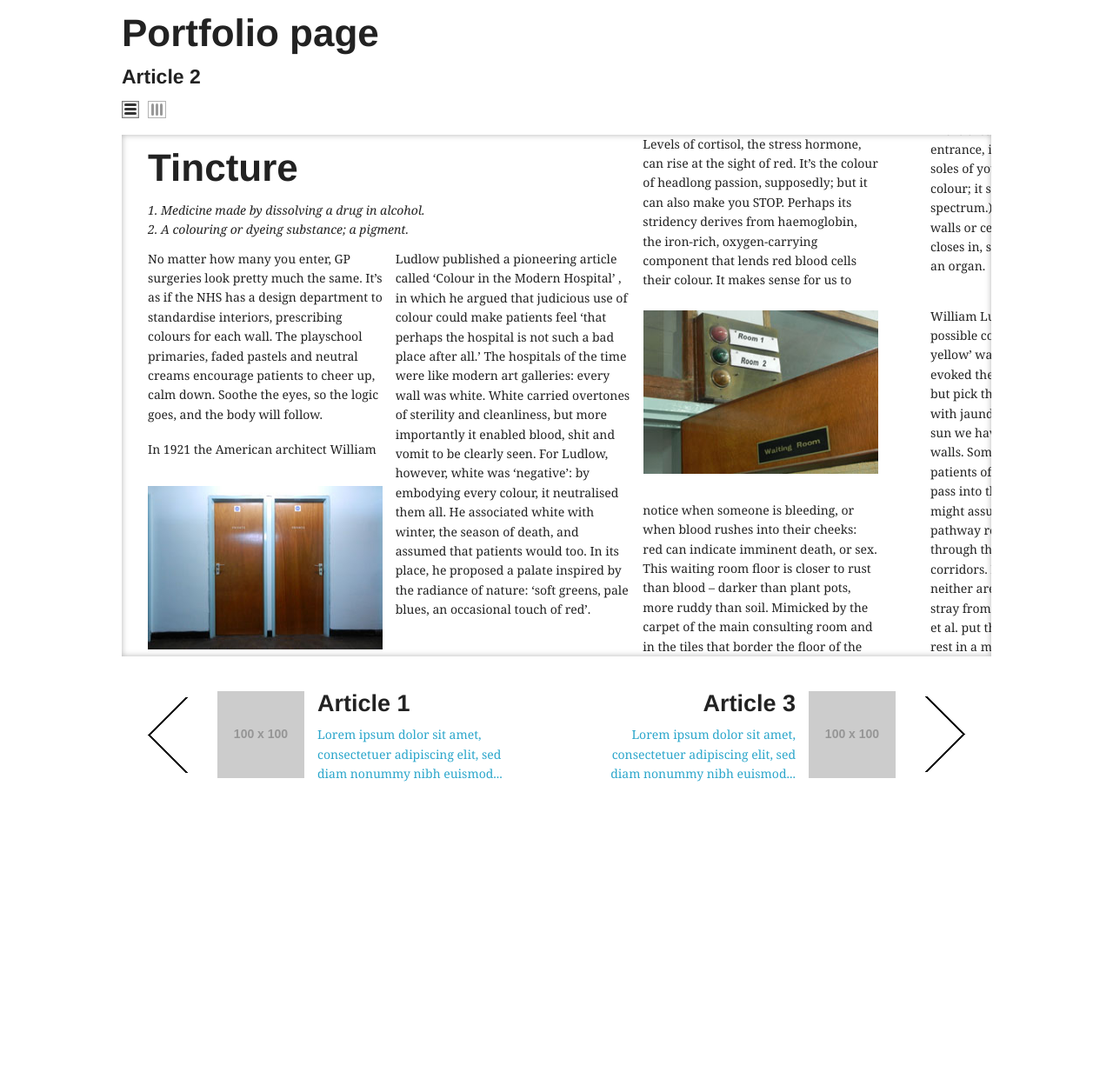
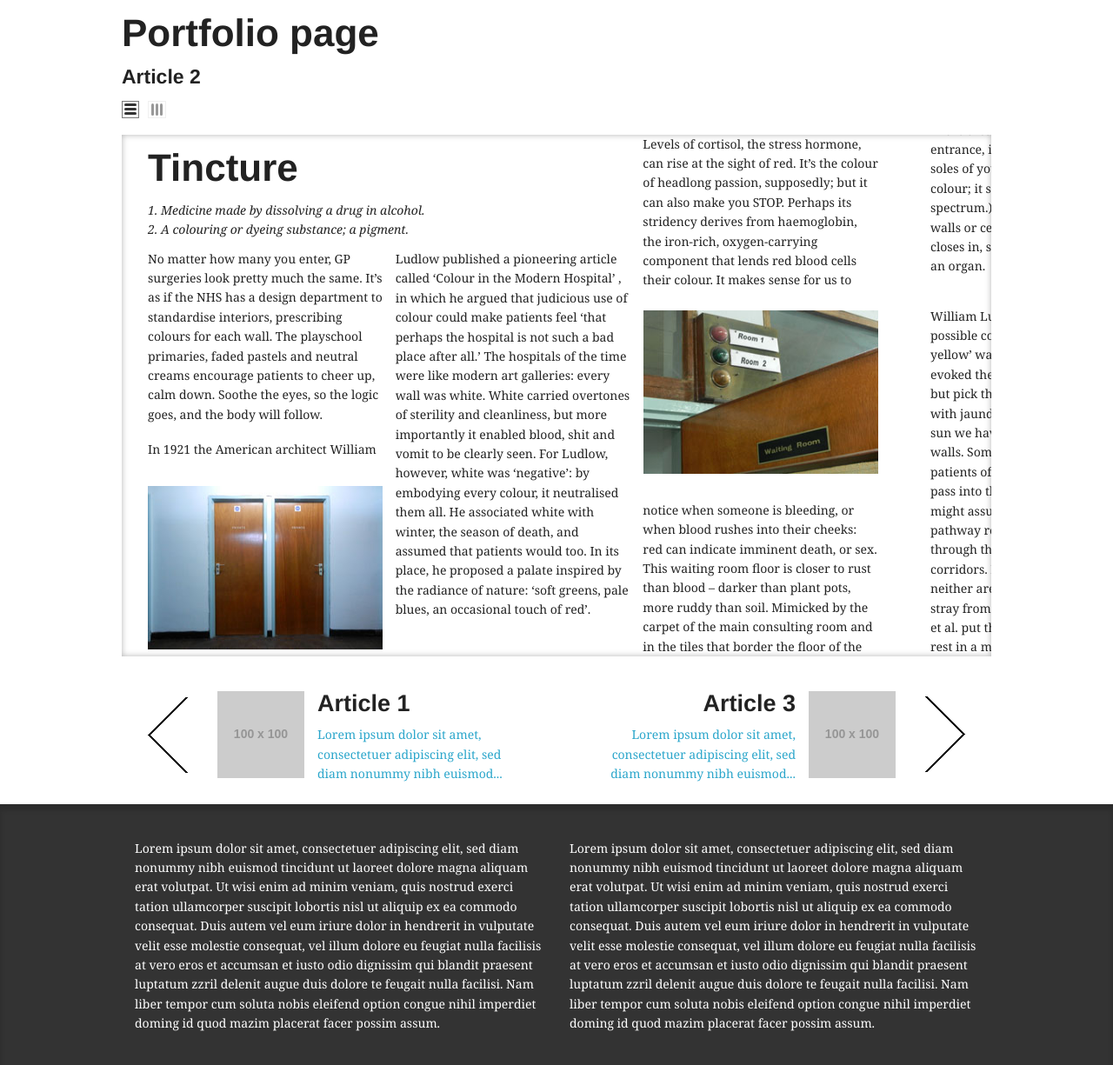
Before and after one commit to daveymoores/article_display, a plain HTML site: page index_layout-1.html in a window 1280 px wide. Shown: the whole page at 87% size. Before the commit the page ends 925 px from the top, so only its background shows below. Drawn offline with Linux system fonts and the light colour scheme; placeholder pictures from the web are drawn by us.

Commit message:
more bits, footer etc..

```diff
--- a/index_layout-1.html
+++ b/index_layout-1.html
@@ -123,8 +123,25 @@
 			</div>
 		</div>
 
+	</div>
 
-	</div>
+	<footer>
+
+		<div class="row" id="footer">
+
+			<div class="six columns">
+
+			<p>Lorem ipsum dolor sit amet, consectetuer adipiscing elit, sed diam nonummy nibh euismod tincidunt ut laoreet dolore magna aliquam erat volutpat. Ut wisi enim ad minim veniam, quis nostrud exerci tation ullamcorper suscipit lobortis nisl ut aliquip ex ea commodo consequat. Duis autem vel eum iriure dolor in hendrerit in vulputate velit esse molestie consequat, vel illum dolore eu feugiat nulla facilisis at vero eros et accumsan et iusto odio dignissim qui blandit praesent luptatum zzril delenit augue duis dolore te feugait nulla facilisi. Nam liber tempor cum soluta nobis eleifend option congue nihil imperdiet doming id quod mazim placerat facer possim assum. </p>
+			</div>
+
+			<div class="six columns">
+
+			<p>Lorem ipsum dolor sit amet, consectetuer adipiscing elit, sed diam nonummy nibh euismod tincidunt ut laoreet dolore magna aliquam erat volutpat. Ut wisi enim ad minim veniam, quis nostrud exerci tation ullamcorper suscipit lobortis nisl ut aliquip ex ea commodo consequat. Duis autem vel eum iriure dolor in hendrerit in vulputate velit esse molestie consequat, vel illum dolore eu feugiat nulla facilisis at vero eros et accumsan et iusto odio dignissim qui blandit praesent luptatum zzril delenit augue duis dolore te feugait nulla facilisi. Nam liber tempor cum soluta nobis eleifend option congue nihil imperdiet doming id quod mazim placerat facer possim assum. </p>
+			</div>
+
+		</div>
+
+	</footer>
 
 
 	<!-- Included JS Files (Uncompressed) -->
--- a/sass/styles.scss
+++ b/sass/styles.scss
@@ -158,18 +158,18 @@ ol li {
 		width: 21px;
 		background-color: #ffffff;
 		cursor: pointer;
-		border: 1px solid #B3B3B3;
+		border: 1px solid #F0F0F0;
 		padding: 2px 0px 2px 3px;
 
 		&:hover {
 			background-color: #E6E6E6;
 		}
 		&:active {
-			box-shadow: inset 0px 0px 3px #999;
+			box-shadow: inset 0px 0px 3px #ccc;
 			border: 1px solid #7F7F7F;
 		}
 		&.active {
-			box-shadow: inset 0px 0px 3px #999;
+			box-shadow: inset 0px 0px 3px #ccc;
 			border: 1px solid #7F7F7F;
 
 			span {
@@ -215,6 +215,23 @@ ol li {
 			}
 		}
 
+	}
+}
+
+footer {
+	background-color: #333333;
+	box-shadow: inset 0px 7px 5px #2c2c2c;
+	min-height: 300px;
+	width: 100%;
+
+	#footer {
+		width: 1000px;
+
+
+		p {
+			margin-top: 40px;
+			color: white;
+		}
 	}
 }
 
```
Also changed, not shown: stylesheets/app.css, stylesheets/styles.css.
